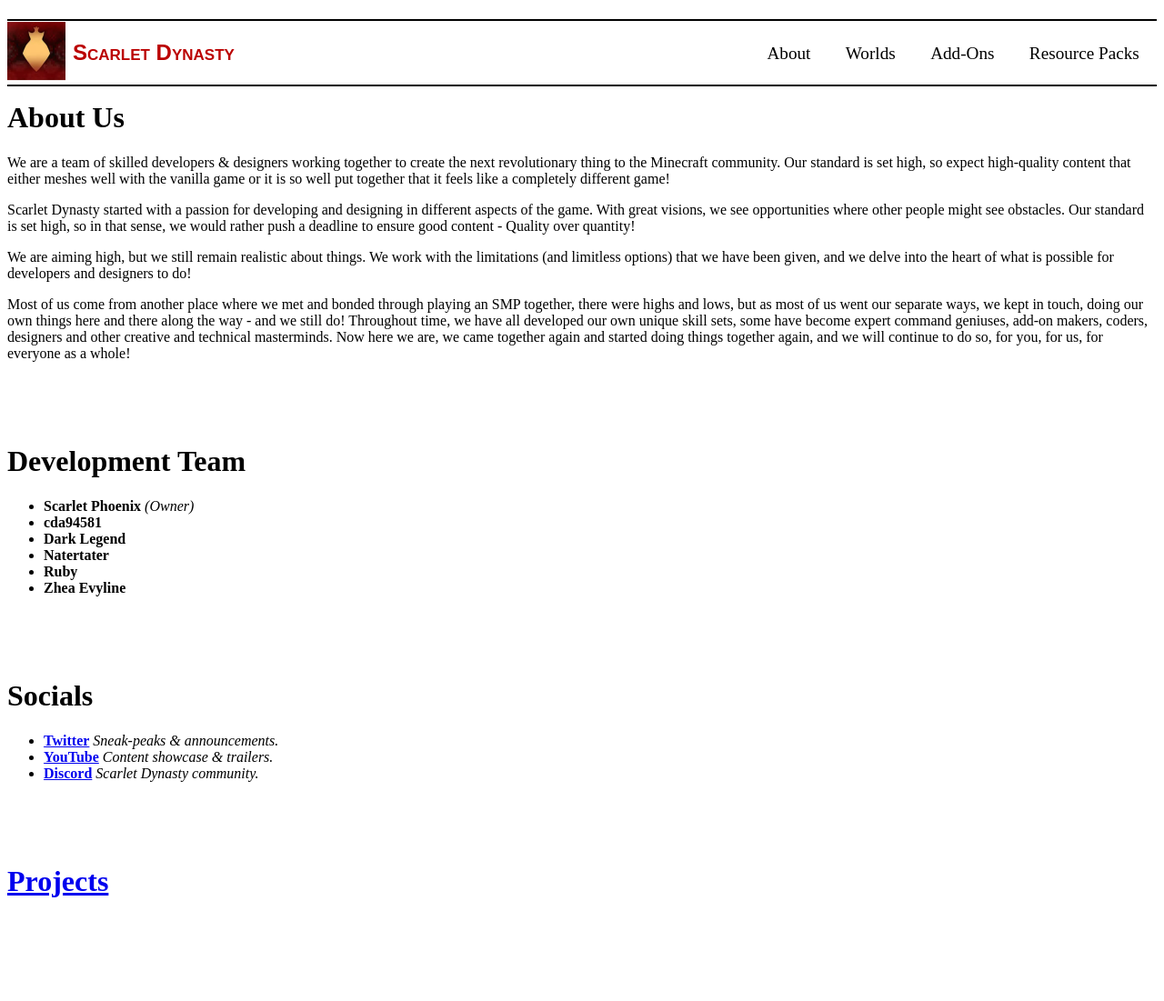
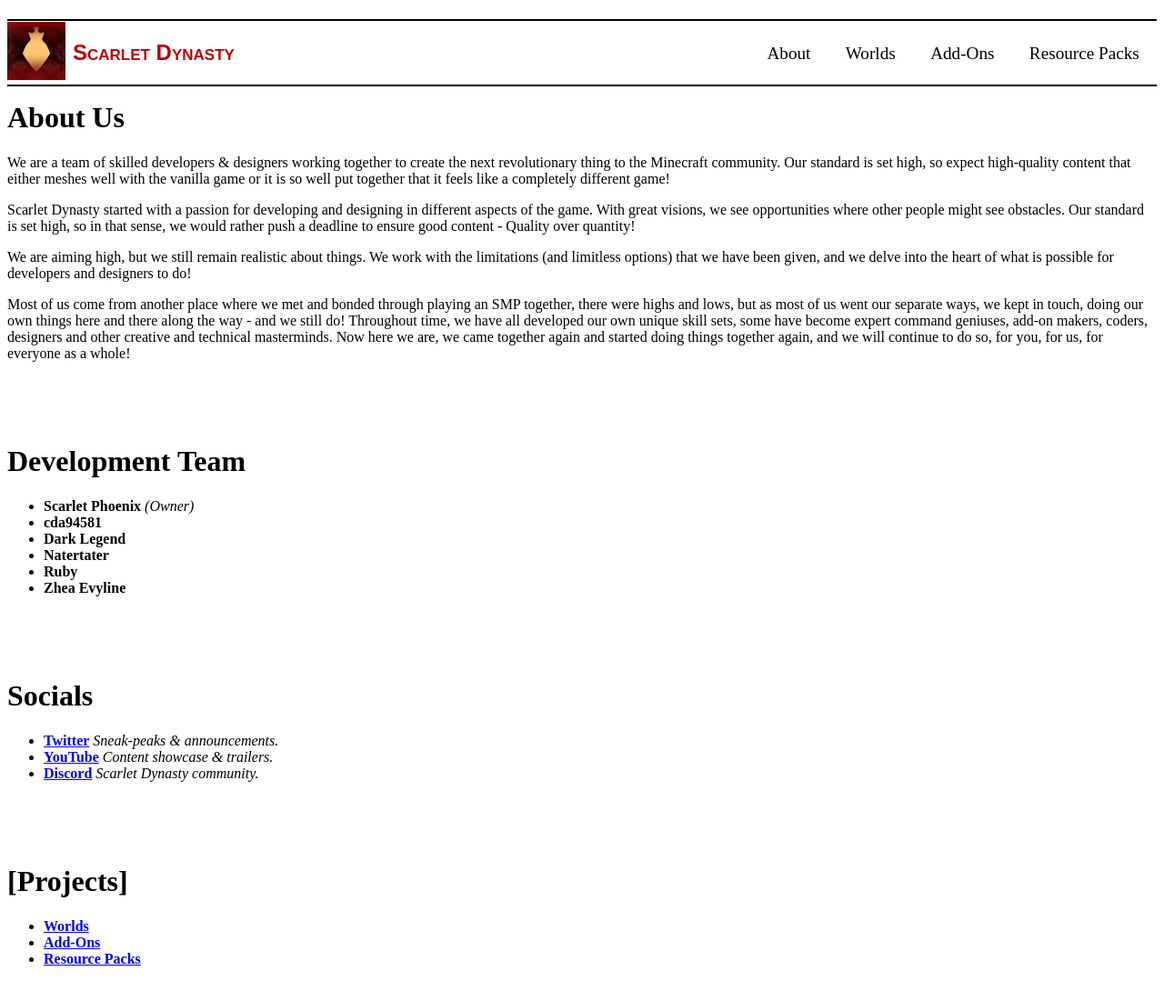
Before and after one commit to Scarlet-Dynasty/scarlet-dynasty.github.io, a Jekyll site: the page built from index.md, in a window 1280 px wide and 1150 px high. Shown: the top 1101 px of the window at 91% size. Built offline with Jekyll 4.4.1, drawn with Linux system fonts in a browser that asks for light colours.

Commit message:
Update index.md

```diff
--- a/index.md
+++ b/index.md
@@ -38,7 +38,11 @@ Now here we are, we came together again and started doing things together again,
 <br>
 <br>
 
-# [Projects](/projects)
+# [Projects]
+
+- **[Worlds](/worlds)**
+- **[Add-Ons](/addons)**
+- **[Resource Packs](/resource-packs)**
 
 <br>
 <br>
```
